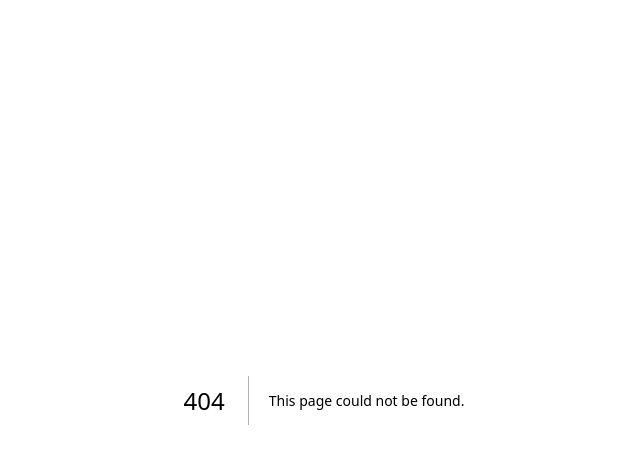
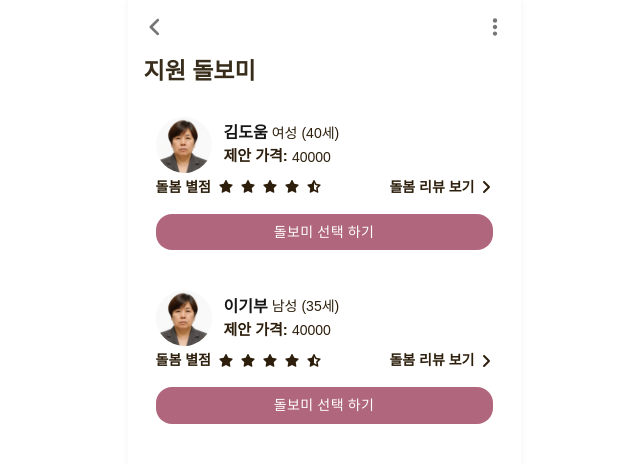
Before and after one commit to boradorish/startup_proj, a Next.js app: page /customer/now/applier in a window 1280 px wide. Before the commit this address had no page. Shown: the top 464 px of the page, without its empty margins (316-956 px from the left). Built offline with nearby package versions, Linux system fonts and the light colour scheme.

Commit message:
지원 돌보비 열람까지

```diff
--- /dev/null
+++ b/app/customer/SuggestFeed.tsx
@@ -0,0 +1,95 @@
+import {
+  faAlignLeft,
+  faAngleLeft,
+  faAngleRight,
+  faStar,
+  faStarHalfStroke,
+} from "@fortawesome/free-solid-svg-icons";
+import { FontAwesomeIcon } from "@fortawesome/react-fontawesome";
+import { Button } from "@mui/material";
+import { useState } from "react";
+
+interface SuggestFeedProps {
+  name: string;
+  gender: string;
+  age: string;
+}
+export const SuggestFeed = ({ name, gender, age }: SuggestFeedProps) => {
+  const [open, setOpen] = useState<boolean>(false);
+  return (
+    <div
+      className="p-3 rounded"
+      style={{ backgroundColor: "var(--subLight3)" }}
+    >
+      <div className="gap-3 flex items-center">
+        <img
+          src={"/dummy_dolbomi.png"}
+          alt="preview"
+          className="w-14 h-14 object-cover rounded"
+          style={{ backgroundColor: "var(--sub)", borderRadius: 100 }}
+        />
+        <div>
+          <div className="flex gap-1 items-center">
+            <div className="font-bold text-[16px]">{name}</div>
+            <div className="text-[14px] text-[var(--text2)]">{gender}</div>
+            <div className="text-[14px] text-[var(--text2)]">({age}세)</div>
+          </div>
+          <div className="flex gap-1 items-end text-[var(--text2)]">
+            <div className="font-bold text-[15px]">제안 가격:</div>
+            <div className="font-normal text-[14px]">40000</div>
+          </div>
+        </div>
+      </div>
+      <div className="flex items-center justify-between mt-1">
+        <div className="flex items-center gap-2 ">
+          <div className="text-[var(--text2)] font-semibold text-[14px]">
+            돌봄 별점
+          </div>
+          <FontAwesomeIcon
+            icon={faStar}
+            style={{ width: 14, color: "var(--text2)" }}
+          />
+          <FontAwesomeIcon
+            icon={faStar}
+            style={{ width: 14, color: "var(--text2)" }}
+          />
+          <FontAwesomeIcon
+            icon={faStar}
+            style={{ width: 14, color: "var(--text2)" }}
+          />
+          <FontAwesomeIcon
+            icon={faStar}
+            style={{ width: 14, color: "var(--text2)" }}
+          />
+          <FontAwesomeIcon
+            icon={faStarHalfStroke}
+            style={{ width: 14, color: "var(--text2)" }}
+          />
+        </div>
+        <div className="gap-1 flex items-center">
+          <div className="text-[var(--text2)] font-semibold text-[14px]">
+            돌봄 리뷰 보기
+          </div>
+          <FontAwesomeIcon
+            icon={faAngleRight}
+            style={{ width: 14, color: "var(--text2)" }}
+          />
+        </div>
+      </div>
+      <Button
+        variant="contained"
+        sx={{
+          backgroundColor: "var(--sub)",
+          borderRadius: 4,
+          paddingY: 1,
+          marginTop: 2,
+          boxShadow: "none",
+          width: "100%",
+          padding: "6px 0px",
+        }}
+      >
+        돌보미 선택 하기
+      </Button>
+    </div>
+  );
+};
--- /dev/null
+++ b/app/customer/now/applier/page.tsx
@@ -0,0 +1,18 @@
+"use client";
+import { TopButton } from "@/app/dolbomi/detail/[id]/page";
+import { SuggestFeed } from "../../SuggestFeed";
+
+export default function ApplierPage() {
+  return (
+    <div className="app-container-customer flex flex-col">
+      <TopButton type="customer" />
+      <div className="px-4 flex flex-col gap-4">
+        <div className="font-bold text-[var(--text1)] text-[23px] ">
+          지원 돌보미
+        </div>
+        <SuggestFeed name="김도움" gender={"여성"} age={"40"} />
+        <SuggestFeed name="이기부" gender={"남성"} age={"35"} />
+      </div>
+    </div>
+  );
+}
--- a/app/customer/now/page.tsx
+++ b/app/customer/now/page.tsx
@@ -9,11 +9,26 @@ import { CBottomTab } from "../CBottomTab";
 import { ChatFeed } from "@/app/dolbomi/ChatFeed";
 import { dummyChatData } from "@/app/dummys";
 import { TopButton } from "@/app/dolbomi/detail/[id]/page";
+import { SuggestFeed } from "../SuggestFeed";
+import { Feed } from "@/app/dolbomi/Feed";
 
 export default function NowPage() {
   return (
     <div className="app-container-customer flex flex-col items-center ">
-      <TopButton />
+      <TopButton type="customer" />
+      <div className="px-4">
+        <Feed
+          type="customer"
+          id={0}
+          title="오늘 저녁 아이 유치원 하교 도와줄 여성 분 구해요"
+          content="오늘 저녁에 세명초등학교 다니는 아동 하교를 도와줄 분 구합니다. 오늘 저녁에 세명초등학교 다니는 아동 하교를 도와줄 분 구합니다.오늘 저녁에 세명초등학교 다니는 아동 하교를 도와줄 분 구합니다."
+          location={"봉천동"}
+          time={"13시간 전"}
+          check={317}
+          likes={23}
+          scrap={12}
+        />
+      </div>
       <div className="h-5" />
     </div>
   );
--- a/app/dolbomi/Feed.tsx
+++ b/app/dolbomi/Feed.tsx
@@ -11,6 +11,7 @@ import { useState } from "react";
 import { Box, Tab, Tabs } from "@mui/material";
 import { useRouter } from "next/navigation";
 interface FeedProps {
+  type?: "dolbomi" | "customer";
   id: number;
   title: string;
   content: string;
@@ -22,6 +23,7 @@ interface FeedProps {
 }
 
 export const Feed = ({
+  type = "dolbomi",
   id,
   title,
   content,
@@ -36,12 +38,16 @@ export const Feed = ({
   return (
     <div
       style={{
-        backgroundColor: "var(--mainDark)",
+        backgroundColor: "var(--main)",
         borderRadius: 7,
-        width: 420,
+        width: "100%",
       }}
       className="px-3 py-2"
-      onClick={() => router.push(`/dolbomi/detail/${id}`)}
+      onClick={
+        type == "dolbomi"
+          ? () => router.push(`/dolbomi/detail/${id}`)
+          : () => router.push(`/customer/now/applier`)
+      }
     >
       <div className="text-[15px] font-bold text-[var(--text3)]">{title}</div>
       <div className="text-[12px] text-[var(--text4)]">{content}</div>
```
Also changed, not shown: public/dummy_dolbomi.png (added).
